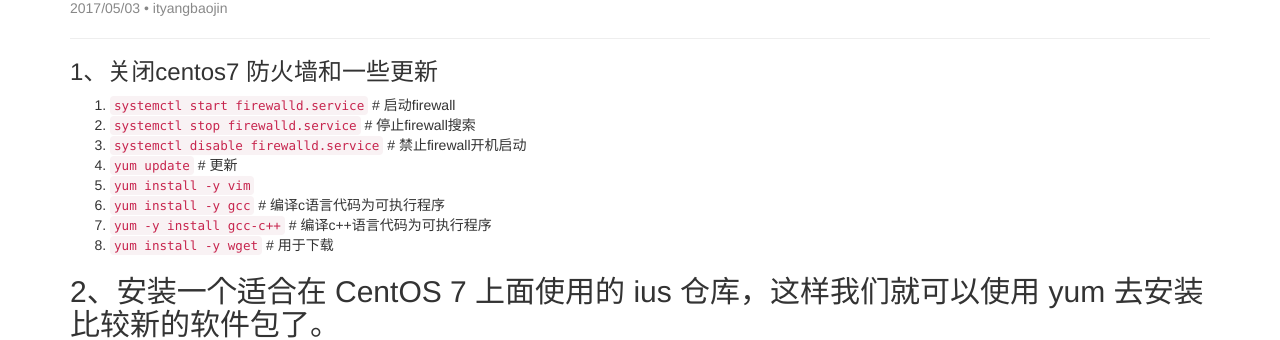
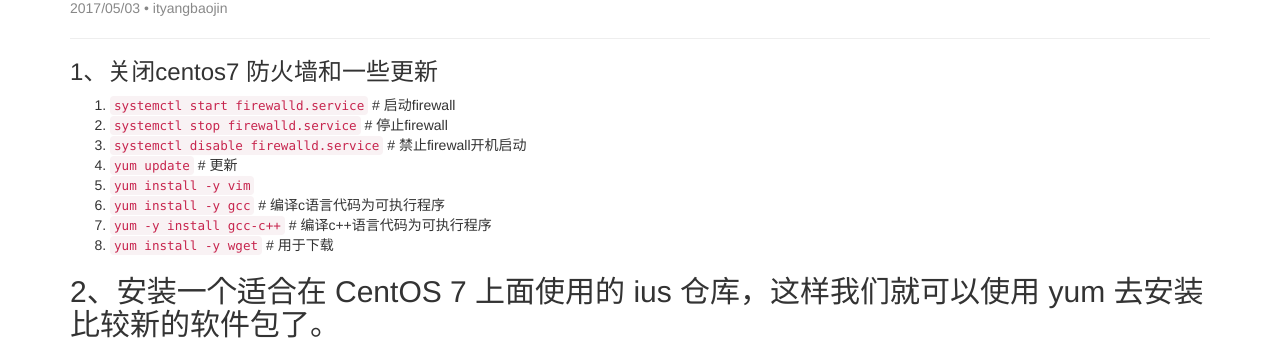
Before and after one commit to ityangbaojin/ityangbaojin.github.io, a Jekyll site: the page built from _posts/2017-05-03-lnmp.md, in a window 1280 px wide and 900 px high. Shown: the part 323-663 px from the top of the window. Built offline with Jekyll 4.4.1, drawn with Linux system fonts in a browser that asks for light colours; comment, search, counter and statistics services are not loaded.

````diff
--- a/_posts/2017-05-03-lnmp.md
+++ b/_posts/2017-05-03-lnmp.md
@@ -7,7 +7,7 @@
 ---
 ### 1、关闭centos7 防火墙和一些更新
 1. ```systemctl start firewalld.service``` # 启动firewall
-2. ```systemctl stop firewalld.service``` # 停止firewall搜索
+2. ```systemctl stop firewalld.service``` # 停止firewall
 3. ```systemctl disable firewalld.service``` # 禁止firewall开机启动
 4. ```yum update``` # 更新
 5. ```yum install -y vim```
````
